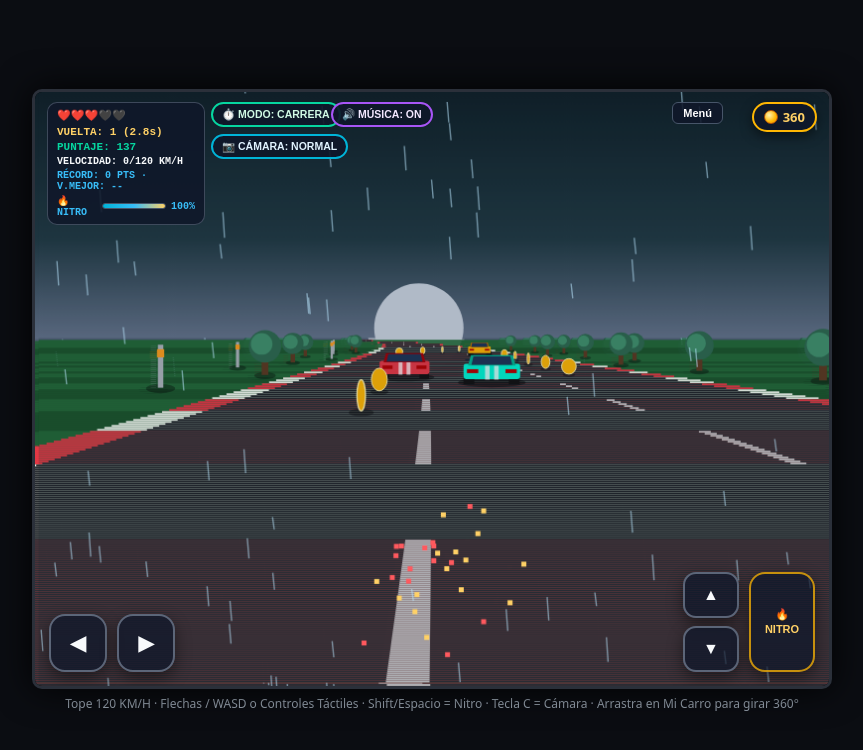
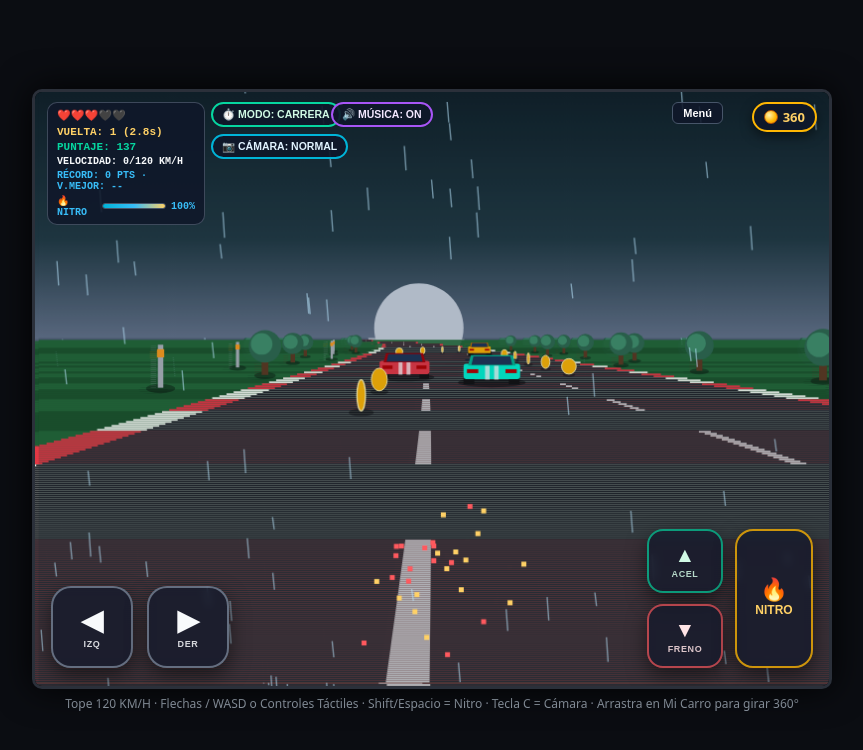
Before and after one commit to Josephm1406/Carreras, a plain HTML site: page index.html in a window 1280 px wide. Both pictures are taken after a click on the button "JUGAR". Shown: the whole page, without its empty margins (208-1071 px from the left). Drawn offline with Linux system fonts and the light colour scheme.

Commit message:
Add files via upload

```diff
--- a/index.html
+++ b/index.html
@@ -148,7 +148,7 @@
             transition: width 0.06s linear;
         }
 
-        /* Controles táctiles para celulares y tablets Android */
+        /* Controles táctiles ergonómicos para celulares y tablets Android */
         #touchControls {
             position: absolute;
             inset: 0;
@@ -159,56 +159,127 @@
         #touchControls.active { display: block; }
         .touch-cluster {
             position: absolute;
-            bottom: max(14px, env(safe-area-inset-bottom));
+            bottom: max(18px, calc(env(safe-area-inset-bottom) + 12px));
             display: flex;
-            gap: 10px;
             pointer-events: auto;
         }
-        .touch-left-cluster { left: max(14px, env(safe-area-inset-left)); align-items: center; }
-        .touch-right-cluster { right: max(14px, env(safe-area-inset-right)); align-items: flex-end; }
+        .touch-left-cluster {
+            left: max(16px, calc(env(safe-area-inset-left) + 10px));
+            gap: 14px;
+            align-items: flex-end;
+        }
+        .touch-right-cluster {
+            right: max(16px, calc(env(safe-area-inset-right) + 10px));
+            gap: 12px;
+            align-items: flex-end;
+        }
         .touch-pedal-stack {
             display: flex;
             flex-direction: column;
-            gap: 8px;
+            gap: 11px;
         }
         .touch-btn {
-            width: 58px;
-            height: 58px;
-            border-radius: 16px;
-            background: rgba(15, 23, 42, 0.72);
-            border: 2px solid rgba(148, 163, 184, 0.55);
+            width: clamp(64px, 16.5vw, 82px);
+            height: clamp(64px, 16.5vw, 82px);
+            border-radius: 20px;
+            background: rgba(15, 23, 42, 0.68);
+            backdrop-filter: blur(4px);
+            -webkit-backdrop-filter: blur(4px);
+            border: 2.5px solid rgba(148, 163, 184, 0.6);
             color: #f8fafc;
-            font-size: 20px;
+            font-size: clamp(22px, 5.5vw, 28px);
             font-weight: 900;
             display: flex;
+            flex-direction: column;
             align-items: center;
             justify-content: center;
+            gap: 2px;
             touch-action: none;
-            box-shadow: 0 6px 16px rgba(0, 0, 0, 0.45);
+            box-shadow: 0 8px 20px rgba(0, 0, 0, 0.5);
+            transition: transform 0.06s ease, background 0.08s ease, border-color 0.08s ease;
         }
         .touch-btn.pressed {
-            background: rgba(0, 180, 216, 0.45);
+            background: rgba(0, 180, 216, 0.48);
             border-color: #38bdf8;
-            transform: scale(0.95);
+            box-shadow: 0 0 18px rgba(56, 189, 248, 0.55);
+            transform: scale(0.93);
+        }
+        .touch-btn .btn-sub {
+            font-size: 9px;
+            letter-spacing: 0.6px;
+            font-weight: 800;
+            opacity: 0.85;
         }
         .touch-btn.pedal {
-            width: 56px;
-            height: 46px;
-            font-size: 16px;
-            border-radius: 13px;
+            width: clamp(62px, 15.5vw, 76px);
+            height: clamp(52px, 12.5vw, 64px);
+            font-size: clamp(17px, 4.2vw, 21px);
+            border-radius: 16px;
+        }
+        .touch-btn.pedal-gas {
+            border-color: rgba(6, 214, 160, 0.68);
+            color: #d1fae5;
+        }
+        .touch-btn.pedal-gas.pressed {
+            background: rgba(6, 214, 160, 0.42);
+            border-color: #06d6a0;
+            box-shadow: 0 0 18px rgba(6, 214, 160, 0.5);
+        }
+        .touch-btn.pedal-brake {
+            border-color: rgba(255, 89, 94, 0.68);
+            color: #ffe4e6;
+        }
+        .touch-btn.pedal-brake.pressed {
+            background: rgba(255, 89, 94, 0.42);
+            border-color: #ff595e;
+            box-shadow: 0 0 18px rgba(255, 89, 94, 0.5);
         }
         .touch-btn.nitro-btn {
-            width: 66px;
-            height: 100px;
-            font-size: 11px;
-            flex-direction: column;
-            gap: 2px;
-            border-color: rgba(255, 183, 3, 0.75);
+            width: clamp(64px, 16vw, 78px);
+            height: calc(clamp(52px, 12.5vw, 64px) * 2 + 11px);
+            font-size: 12px;
+            border-radius: 18px;
+            border-color: rgba(255, 183, 3, 0.78);
             color: #ffd166;
         }
+        .touch-btn.nitro-btn .nitro-flame {
+            font-size: 22px;
+            line-height: 1;
+        }
         .touch-btn.nitro-btn.pressed {
-            background: rgba(255, 183, 3, 0.35);
+            background: rgba(255, 183, 3, 0.40);
             border-color: #ffb703;
+            box-shadow: 0 0 22px rgba(255, 183, 3, 0.65);
+        }
+
+        /* Ajuste ergonómico en modo horizontal (landscape) en celulares */
+        @media (max-height: 480px) and (orientation: landscape) {
+            .touch-cluster {
+                bottom: max(12px, env(safe-area-inset-bottom));
+            }
+            .touch-left-cluster {
+                left: max(18px, env(safe-area-inset-left));
+                gap: 12px;
+            }
+            .touch-right-cluster {
+                right: max(18px, env(safe-area-inset-right));
+                gap: 10px;
+            }
+            .touch-btn {
+                width: 62px;
+                height: 62px;
+                border-radius: 16px;
+                font-size: 22px;
+            }
+            .touch-btn.pedal {
+                width: 60px;
+                height: 46px;
+                font-size: 16px;
+            }
+            .touch-btn.nitro-btn {
+                width: 62px;
+                height: 103px;
+            }
         }
 
         /* Pantallas */
@@ -788,19 +859,31 @@
     <button id="btnCameraToggle" class="top-pill-btn" onclick="cycleCameraMode()">📷 CÁMARA: NORMAL</button>
     <button id="btnMenuInGame" onclick="setScreen('HOME')">Menú</button>
 
-    <!-- Controles táctiles para celular / tablet Android -->
+    <!-- Controles táctiles ergonómicos para celular / tablet Android -->
     <div id="touchControls">
         <div class="touch-cluster touch-left-cluster">
-            <button id="touchLeft" class="touch-btn" aria-label="Izquierda">◀</button>
-            <button id="touchRight" class="touch-btn" aria-label="Derecha">▶</button>
+            <button id="touchLeft" class="touch-btn" aria-label="Izquierda">
+                <span>◀</span>
+                <span class="btn-sub">IZQ</span>
+            </button>
+            <button id="touchRight" class="touch-btn" aria-label="Derecha">
+                <span>▶</span>
+                <span class="btn-sub">DER</span>
+            </button>
         </div>
         <div class="touch-cluster touch-right-cluster">
             <div class="touch-pedal-stack">
-                <button id="touchUp" class="touch-btn pedal" aria-label="Acelerar">▲</button>
-                <button id="touchDown" class="touch-btn pedal" aria-label="Frenar">▼</button>
+                <button id="touchUp" class="touch-btn pedal pedal-gas" aria-label="Acelerar">
+                    <span>▲</span>
+                    <span class="btn-sub">ACEL</span>
+                </button>
+                <button id="touchDown" class="touch-btn pedal pedal-brake" aria-label="Frenar">
+                    <span>▼</span>
+                    <span class="btn-sub">FRENO</span>
+                </button>
             </div>
             <button id="touchNitro" class="touch-btn nitro-btn" aria-label="Nitro">
-                <span>🔥</span>
+                <span class="nitro-flame">🔥</span>
                 <span>NITRO</span>
             </button>
         </div>
@@ -1037,9 +1120,11 @@ let cameraModeIndex = 0;
 function getCameraConfig() {
     const base = CAMERA_MODES[cameraModeIndex] || CAMERA_MODES[0];
     const scaleFactor = Math.max(0.72, Math.min(1.25, HEIGHT / 600));
+    const isPortraitMobile = HEIGHT > WIDTH && WIDTH <= 820;
+    const mobileBottomClearance = isPortraitMobile ? Math.round(HEIGHT * 0.13) : 0;
     return {
         ...base,
-        carY: base.firstPerson ? HEIGHT : Math.max(120, HEIGHT - base.carOffset * scaleFactor),
+        carY: base.firstPerson ? HEIGHT : Math.max(120, HEIGHT - base.carOffset * scaleFactor - mobileBottomClearance),
         carScale: base.carScale * scaleFactor
     };
 }
```
